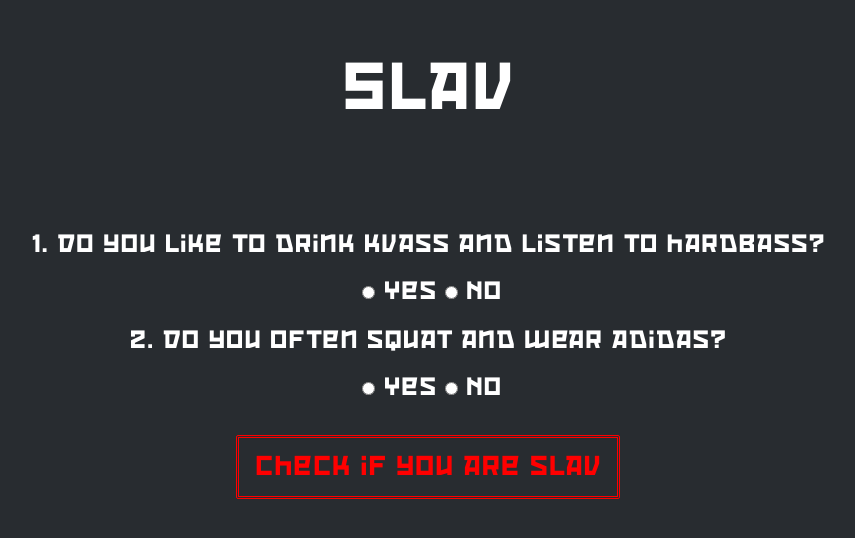
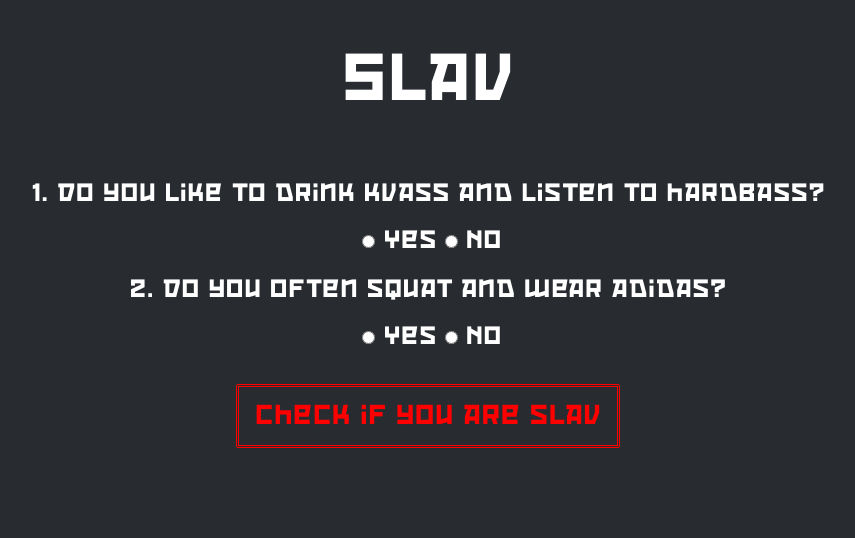
Before and after one commit to TrveFenris/slav, a React app: page / in a window 1280 px wide. Shown: the top 538 px of the page, without its empty margins (212-1067 px from the left). Built offline with nearby package versions, Linux system fonts and the light colour scheme.

Commit message:
Minor CSS changes

```diff
--- a/src/App.css
+++ b/src/App.css
@@ -22,7 +22,7 @@
 
 .App-header {
   background-color: #282c30;
-  min-height: 15vh;
+  height: 20vh;
   display: flex;
   flex-direction: column;
   align-items: center;
@@ -33,14 +33,13 @@
 
 .App-body {
   background-color: #282c30;
-  height: 100%;
+  height: calc(100% - 20vh);
   display: flex;
   flex-direction: column;
   align-items: center;
   justify-content: flex-start;
   font-size: calc(6px + 2vmin);
   color: white;
-  padding: 32px;
 }
 
 .App-link {
```
